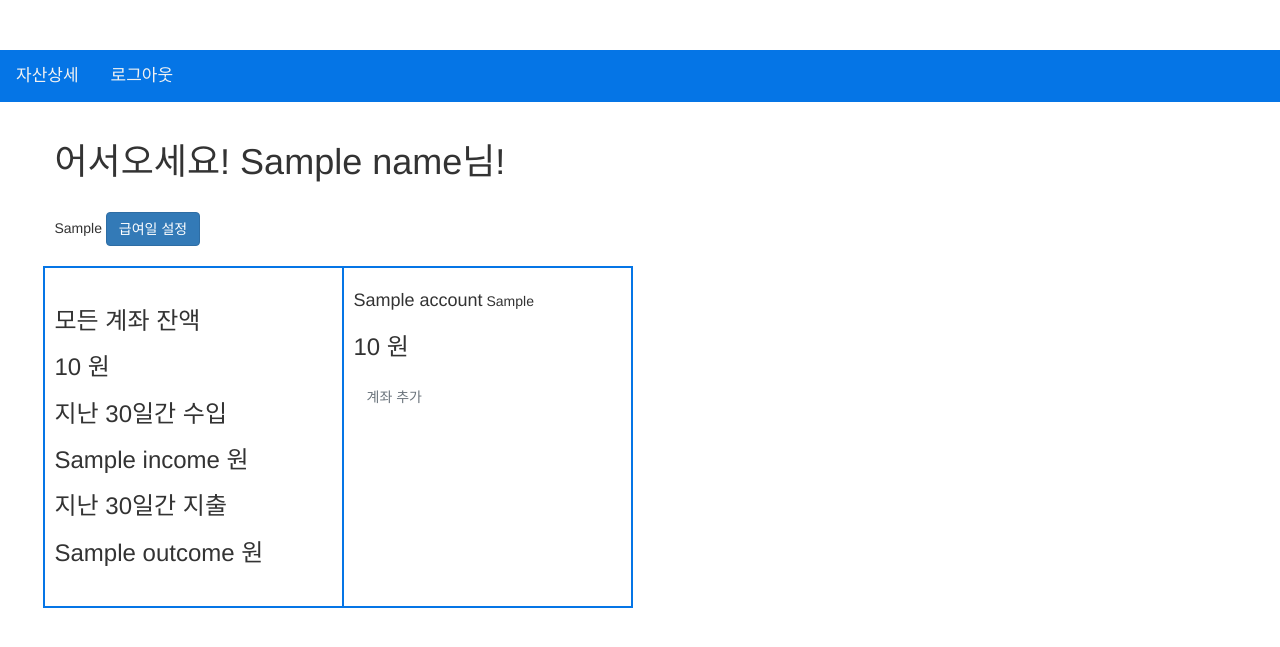
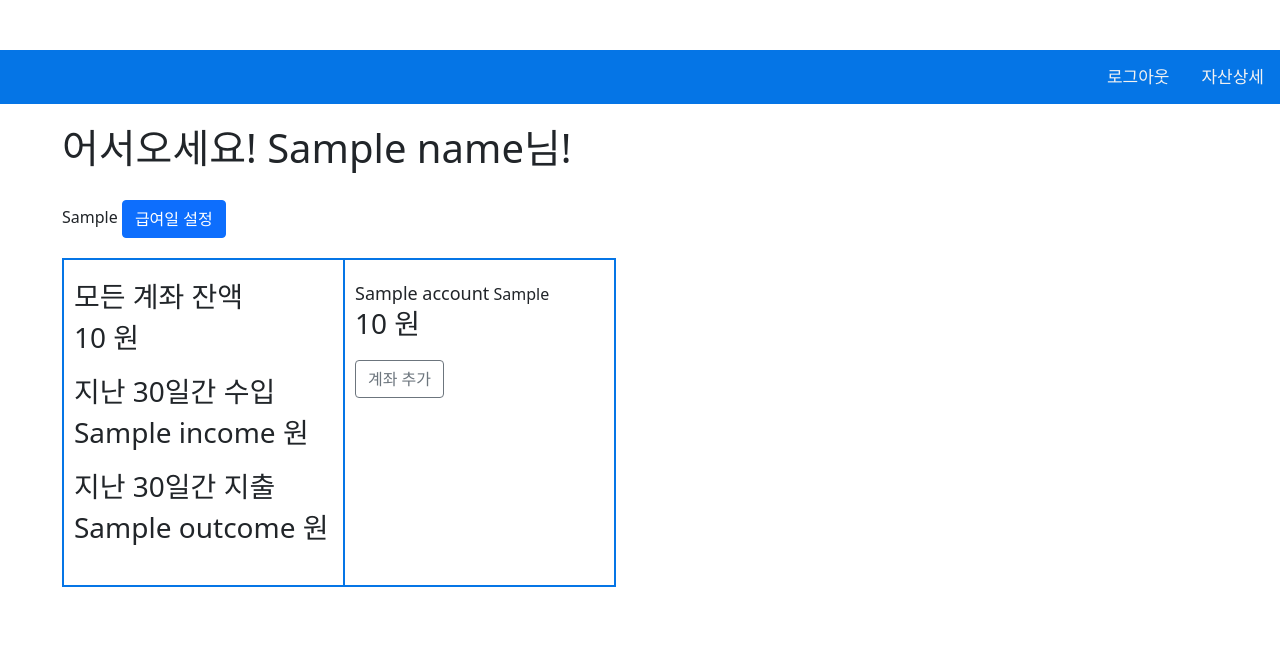
Before and after one commit to jkong72/ginkgo-lambda-flask-api, a Flask app: template templates/main/main.html in a window 1280 px wide. Shown: the top 647 px of the page. Run offline with Flask 2, Linux system fonts and the light colour scheme; the template is opened without the code that fills it: most values are stand-ins (such as "Sample title", 1, 10 or a date in 2020); some libraries are stand-ins or nearby versions.

Commit message:
메인html 헤더 css 변경 / 차트html 로그아웃 링크 수정

```diff
--- a/static/css/navibar.css
+++ b/static/css/navibar.css
@@ -6,7 +6,7 @@
 
   /* Style the links inside the navigation bar */
   .topnav a {
-    float: left;
+    float: right;
     color: #f2f2f2;
     text-align: center;
     padding: 14px 16px;
--- a/templates/chart.html
+++ b/templates/chart.html
@@ -19,7 +19,7 @@
     <!-- navbar -->
     <div class="topnav">
         <a class="chart_detail"href="{{ url_for('main_page') }}">자산 요약</a>
-        <a class="chart_detail"href="{{ url_for('wealth') }}">자산 상세</a>
+        <a class="chart_detail"href="{{ url_for('logout') }}">로그아웃</a>
     </div>
 
     <!-- 차트 영역 -->
--- a/templates/main/main.html
+++ b/templates/main/main.html
@@ -5,26 +5,20 @@
             Main Page
         </title>
         <link rel="shortcut icon" href="">
-        <link href="/static/css/bootstrap.min.css" rel="stylesheet">
-        <link href="/static/css/starter-template.css" rel="stylesheet">
-        <script src="https://code.jquery.com/jquery-3.2.1.js"></script>
-
-        <link rel="stylesheet" href="/css/jquery-ui.min.css">
-
-        <link rel="stylesheet" href="https://maxcdn.bootstrapcdn.com/bootstrap/3.3.2/css/bootstrap.min.css"/>
-        <link rel="stylesheet" href="static/css/navibar.css">
-
-        <script src="http://netdna.bootstrapcdn.com/bootstrap/3.0.3/js/bootstrap.min.js"></script>
-
-        <script type='text/javascript' src='//code.jquery.com/jquery-1.8.3.js'></script>
+        <link rel="stylesheet" href="{{url_for('static', filename='css/bootstrap.min.css')}}">
+        <link rel="stylesheet"href="{{url_for('static', filename='css/starter-template.css')}}" >
+        <link rel="stylesheet" href="{{url_for('static', filename='css/navibar.css')}}">
+        <link rel="stylesheet" href="https://cdnjs.cloudflare.com/ajax/libs/bootstrap-datepicker/1.5.0/css/bootstrap-datepicker3.min.css">
+        <!-- <link rel="stylesheet" href="/css/jquery-ui.min.css"> -->
+        <!-- <link rel="stylesheet" href="https://maxcdn.bootstrapcdn.com/bootstrap/3.3.2/css/bootstrap.min.css"/> -->
 
 
-
-        <link rel="stylesheet" href="https://cdnjs.cloudflare.com/ajax/libs/bootstrap-datepicker/1.5.0/css/bootstrap-datepicker3.min.css">
-
+        <!-- script -->
+        <script src="http://netdna.bootstrapcdn.com/bootstrap/3.0.3/js/bootstrap.min.js"></script>
+        <script src="https://code.jquery.com/jquery-3.2.1.js"></script>
+        <script src="/js/bootstrap-datepicker.kr.js" charset="UTF-8"></script>
         <script type='text/javascript' src="https://cdnjs.cloudflare.com/ajax/libs/bootstrap-datepicker/1.5.0/js/bootstrap-datepicker.min.js"></script>
-
-        <script src="/js/bootstrap-datepicker.kr.js" charset="UTF-8"></script>
+        <script type='text/javascript' src='//code.jquery.com/jquery-1.8.3.js'></script>
         <script type='text/javascript'>
         $(function(){
             $('.input-group.date').datepicker({
```
